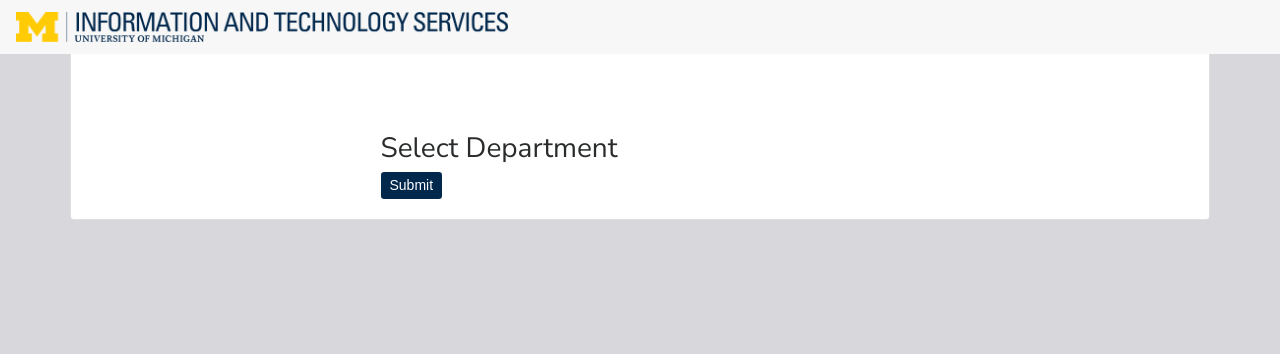
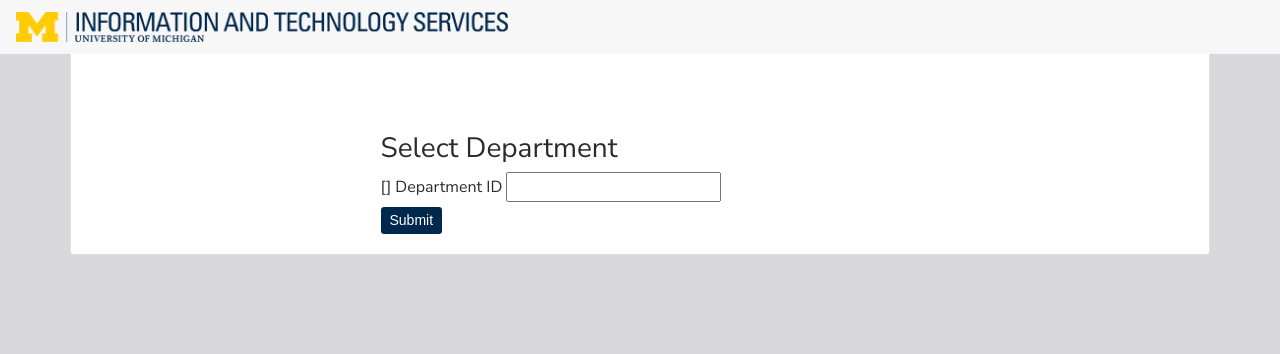
Before and after one commit to Paulowarren31/Summary-Of-Charges-ITS, a Django app: template templates/index.html in a window 1280 px wide. Shown: the top 354 px of the page. Run offline with Django 3.2, Linux system fonts and the light colour scheme; the template is opened without the code that fills it: most values are stand-ins (such as "Sample title", 1, 10 or a date in 2020); form fields are guessed from the names that the template uses; some libraries are stand-ins or nearby versions.

Commit message:
custom form html is needed

```diff
--- a/templates/index.html
+++ b/templates/index.html
@@ -14,6 +14,12 @@
             <div class="col-md-6 offset-md-3">
                 <form class="pt-3" action="/table/" method="POST">{% csrf_token %}
                     <h3> Select Department </h3>
+                    {{ form.non_field_errors }}
+                    <div class="fieldWrapper">
+                        {{ form.dept_id.errors }}
+                        <label for="{{ form.dept_id.id_for_label }}">Department ID</label>
+                        {{ form.dept_id }}
+                    </div>
                     {{form|crispy}}
                     <button class="btn btn-sm blue-bg">Submit</button>
                 </form>
```
Lines whose indentation alone changed are shown as unchanged.
